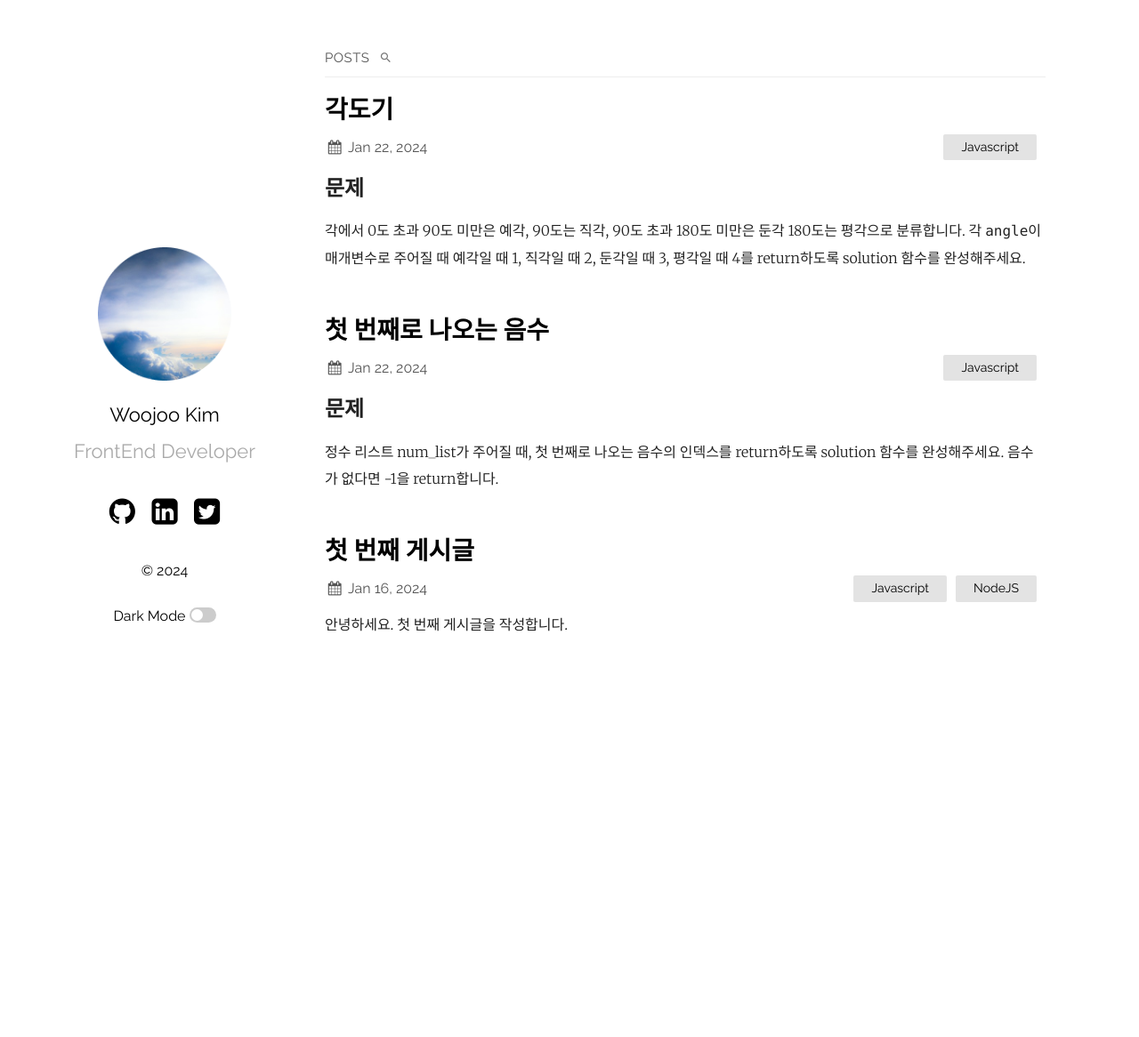
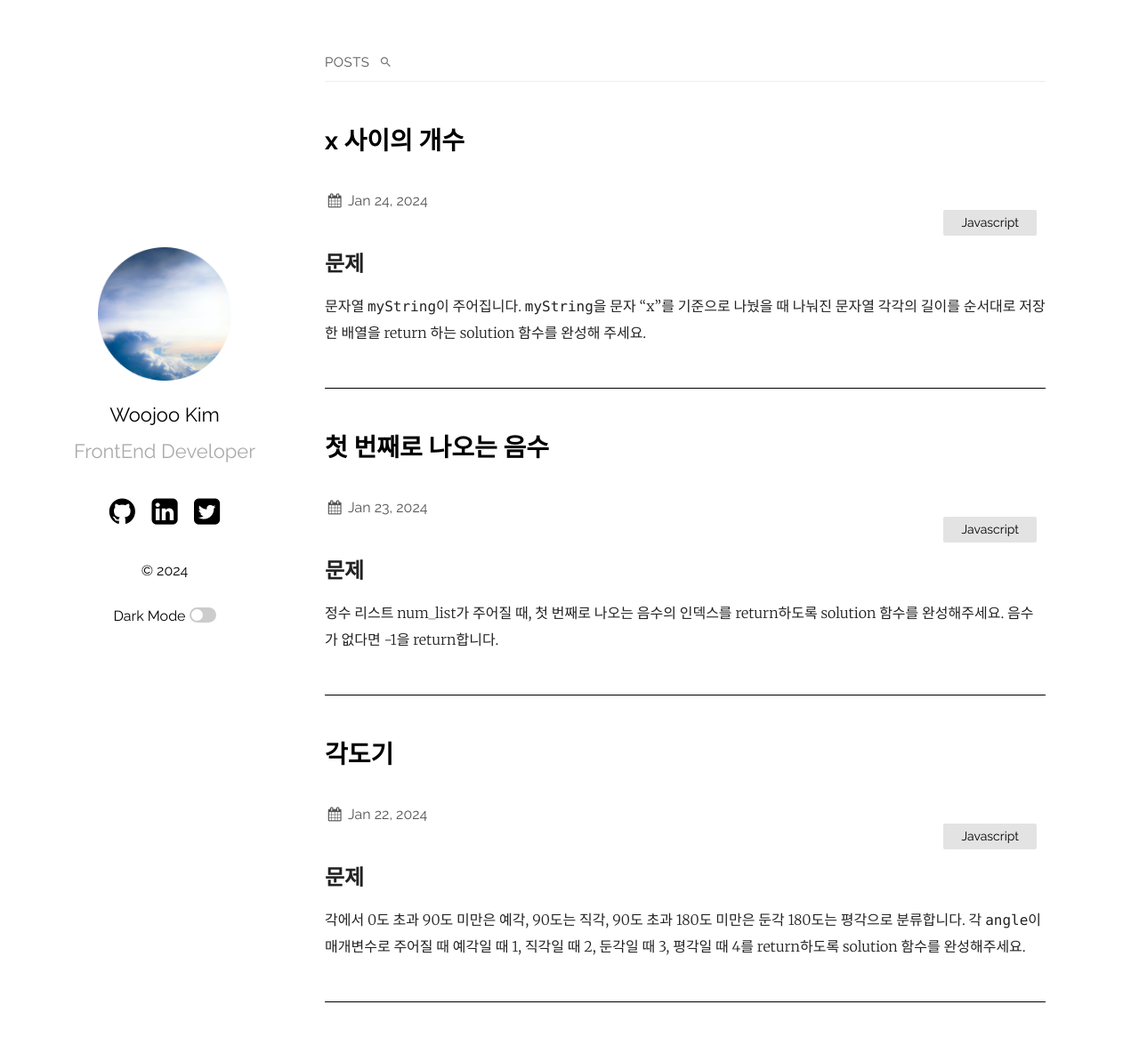
Before and after one commit to rlanrid/rlanrid.github.io, a Jekyll site: the page built from index.md, in a window 1280 px wide and 1172 px high. Shown: the top 1166 px of the window at 89% size. Built offline with Jekyll 4.4.1, drawn with Linux system fonts in a browser that asks for light colours.

Commit message:
20240124programmers

````diff
--- a/_posts/2024-01-16-first.markdown
+++ /dev/null
@@ -1,9 +0,0 @@
----
-layout: post
-title:  "첫 번째 게시글"
-date:   2024-01-16 17:55:00 +0530
-categories: Javascript NodeJS
----
-안녕하세요. 첫 번째 게시글을 작성합니다.
-
-![profile]({{site.url}}/assets/profile.png)
--- a/_posts/2024-01-23-programmer.markdown
+++ b/_posts/2024-01-23-programmer.markdown
@@ -1,7 +1,7 @@
 ---
 layout: post
 title:  "첫 번째로 나오는 음수"
-date:   2024-01-22 17:20:00 +0530
+date:   2024-01-23 17:20:00 +0530
 categories: Javascript
 ---
 <h2>문제</h2>
--- /dev/null
+++ b/_posts/2024-01-24-programmers.markdown
@@ -0,0 +1,31 @@
+---
+layout: post
+title:  "x 사이의 개수"
+date:   2024-01-24 17:00:00 +0530
+categories: Javascript
+---
+<h2>문제</h2>
+문자열 `myString`이 주어집니다. `myString`을 문자 "x"를 기준으로 나눴을 때 나눠진 문자열 각각의 길이를 순서대로 저장한 배열을 return 하는 solution 함수를 완성해 주세요.
+<br/>
+<br/>
+
+<h2>정답</h2>
+
+```js
+function solution(myString) {
+    var answer = [];
+
+    myString.split("x").forEach((item) => {
+        answer.push(item.length)
+    })
+
+    return answer;
+}
+```
+
+1. 문자열 `myString` 을 문자 "x"를 기준으로 `split` 메서드를 이용해 나눕니다.
+
+2. forEach문으로 배열 answer에 `push` 메서드를 이용해 저장합니다.
+
+
+![profile]({{site.url}}/assets/profile.png)
--- a/_sass/plain.scss
+++ b/_sass/plain.scss
@@ -33,6 +33,7 @@ video {
 a {
   color: #000;
   transition: color 0.3s;
+
   &:hover {
     color: $linkColor;
   }
@@ -40,10 +41,12 @@ a {
 
 h2 {
   margin: 0.7em 0;
+
   @media screen and (max-width: $mobileW) {
     margin: 0.3em 0;
   }
 }
+
 main {
   margin: 0 90px;
   display: flex;
@@ -53,9 +56,11 @@ main {
     margin: 0 auto;
     max-width: 1440px;
   }
+
   @media screen and (max-width: 1280px) {
     margin: 0 75px;
   }
+
   @media screen and (max-width: 1024px) {
     margin: 0 35px;
   }
@@ -64,6 +69,7 @@ main {
     margin: 0 10px;
     flex-direction: column;
   }
+
   @media screen and (max-width: $smallMobileW) {
     margin: 0;
   }
@@ -75,25 +81,31 @@ main {
       width: 100%;
     }
   }
+
   .about {
     display: flex;
     height: 100vh;
     padding-bottom: 15vh;
+
     @media screen and (max-width: $mobileW) {
       height: auto;
       padding: 5vh 30px;
     }
+
     @media screen and (max-width: $smallMobileW) {
       padding: 5vh 20px;
     }
+
     @media screen and (min-width: $mobileW + 1) {
       position: fixed;
       max-width: 280px;
     }
+
     min-width: $leftWidth;
     justify-content: center;
     flex-direction: column;
     align-items: center;
+
     h2 {
       font-size: 22px;
       margin-top: 25px;
@@ -101,6 +113,7 @@ main {
       color: #222222;
       font-weight: normal;
     }
+
     .tagline {
       text-align: center;
       font-size: 22px;
@@ -109,15 +122,19 @@ main {
       white-space: pre-wrap;
       line-height: normal;
     }
+
     img {
       max-width: 150px;
     }
+
     img.dark {
       display: none;
     }
+
     .about-header {
       display: flex;
       flex-direction: column;
+
       .about-title {
         display: flex;
         flex-direction: column;
@@ -127,20 +144,24 @@ main {
     }
   }
 }
+
 #title {
   a {
     text-decoration: none;
   }
 }
+
 .social {
   list-style-type: none;
   padding: 0;
   display: flex;
   flex-wrap: wrap;
   justify-content: center;
+
   a {
     margin-bottom: .5em;
   }
+
   li {
     i {
       font-size: 34px;
@@ -187,36 +208,44 @@ main {
   list-style-type: none;
   margin: 0;
   padding: 0;
+
   li {
     font-size: 14px;
     float: left;
     background-color: #e3e3e3;
     padding: 5px 20px;
     border-radius: 2px;
+
     @media screen and (max-width: $mobileW) {
       margin-top: 5px;
     }
+
     margin-right: 10px;
   }
 }
+
 .post-date {
   margin-right: 10px;
   color: #555;
   min-width: 150px;
 }
+
 .post-meta {
   display: flex;
   justify-content: space-between;
   align-items: center;
   min-height: 30px;
+
   @media screen and (max-width: $mobileW) {
     flex-direction: column;
     align-items: baseline;
+
     .post-date {
       margin: 10px 0;
     }
   }
 }
+
 .post-link {
   text-decoration: none;
 }
@@ -226,38 +255,52 @@ main {
   font-size: 28px;
   margin-bottom: 10px;
 }
+
+.posts li {
+  margin-top: 50px;
+}
+
 .posts,
 .post-container {
   list-style-type: none;
   margin: 45px 30px;
+
   @media screen and (max-width: $smallMobileW) {
     margin-left: 20px;
     margin-right: 20px;
   }
+
   @media screen and (max-width: $mobileW) {
     padding: 0 !important;
     margin-top: 0;
   }
 }
+
 .post-container {
   padding-left: 30px;
 }
+
 .post {
   font-family: "Merriweather", sans-serif;
   font-weight: 300;
   color: #222;
   line-height: 1.9em;
+  border-bottom: 1px solid #000;
+
   p {
     margin-top: 10px;
   }
+
   a {
     color: $linkColor;
     text-decoration: none;
     transition: border-bottom 0.4s;
+
     &:hover {
       border-bottom: 0.5px solid $linkColor;
     }
   }
+
   h1,
   h2,
   h3,
@@ -267,6 +310,7 @@ main {
     font-family: Raleway, sans-serif;
   }
 }
+
 .posts-labelgroup {
   margin: 0 0 0.67em 0;
   display: flex;
@@ -285,11 +329,15 @@ main {
   overflow: hidden;
   transition: width 0.1s;
 }
+
 table {
-  th, td {
+
+  th,
+  td {
     padding: 8px 13px;
     border: 1px solid #dfe2e5;
   }
+
   th {
     background-color: #eee;
     font-family: Raleway;
@@ -299,38 +347,47 @@ table {
 footer {
   display: none;
 }
+
 @media screen and (max-width: $mobileW) {
   .about {
     .about-header.condensed {
       align-items: start;
       align-self: start;
+
       .about-title {
         flex-direction: row;
         margin-bottom: 10px;
+
         img {
           max-height: 40px;
         }
+
         h2 {
           margin: 0 10px;
         }
       }
+
       .tagline {
         font-size: 18px;
         margin-bottom: 0px;
       }
     }
+
     .about-footer.condensed {
       display: none;
     }
   }
+
   footer.condensed {
     display: flex;
     flex-direction: column;
     align-items: center;
     margin: 0 40px;
-    @media screen and (max-width: $smallMobileW){
+
+    @media screen and (max-width: $smallMobileW) {
       margin: 0 20px;
     }
+
     border-top: 1px solid #eee;
   }
 }
````
